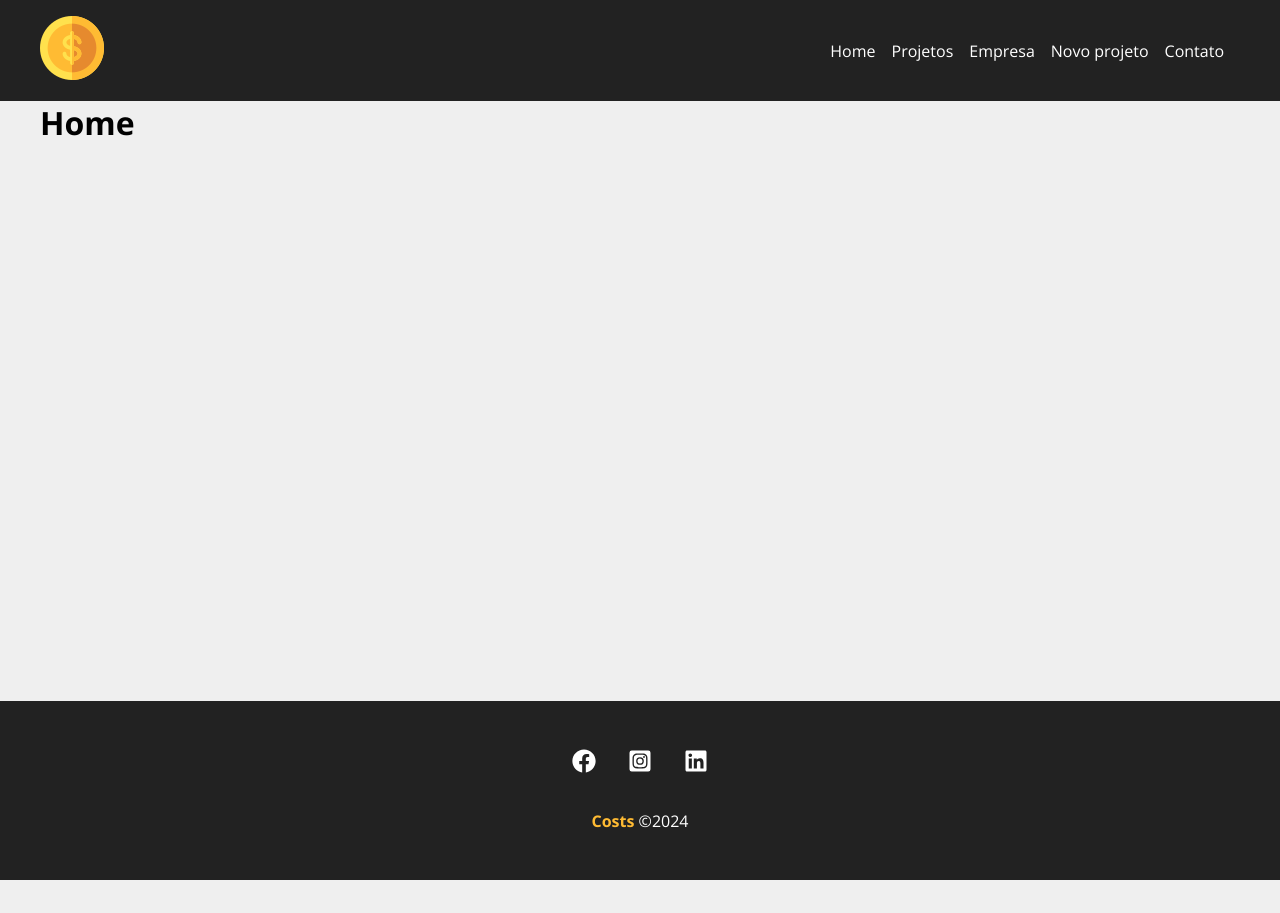
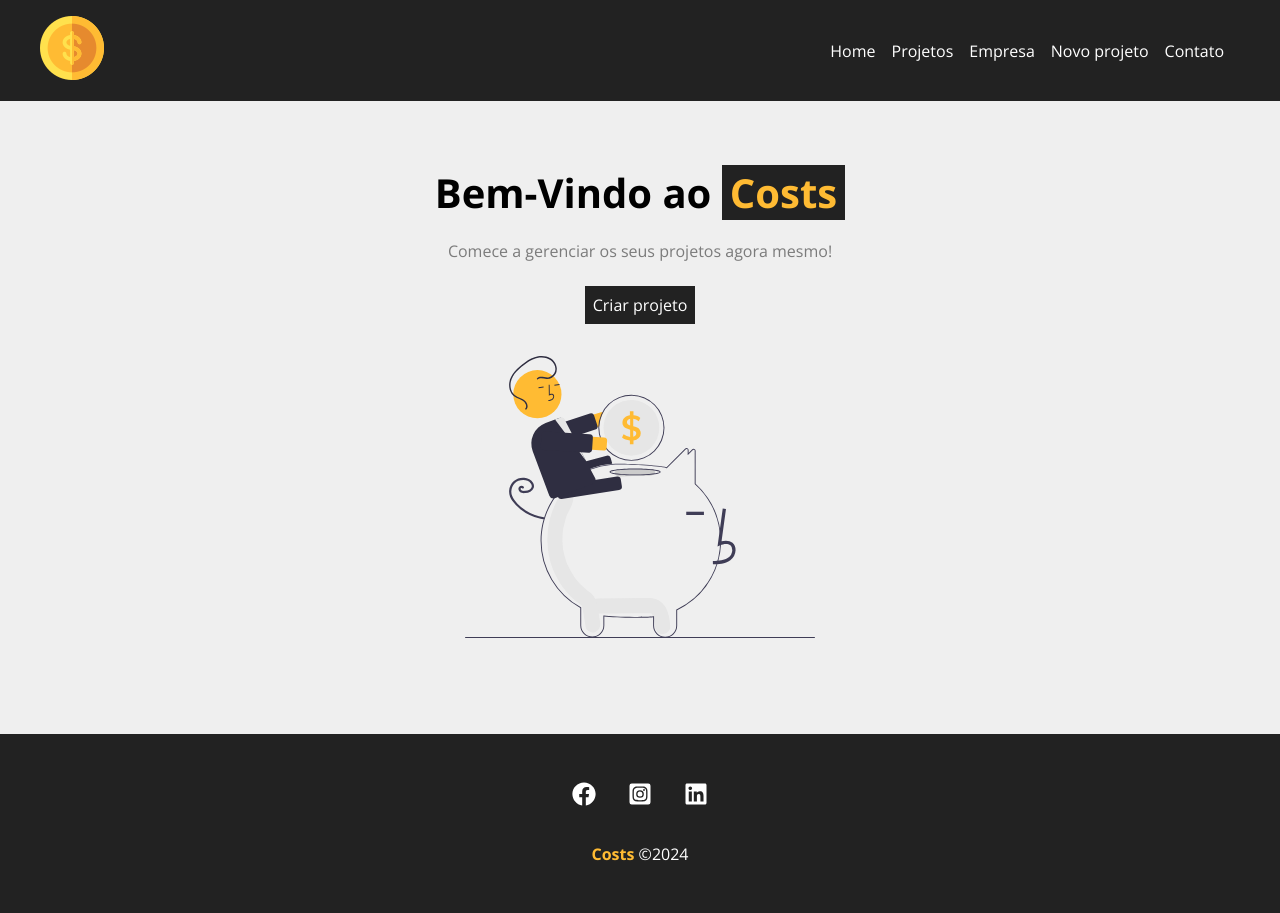
Before and after one commit to WictorPereira/Meu-Projeto-React, a React (Vite) app in the folder costs/: page / in a window 1280 px wide. Before the commit the page ends 880 px from the top, so only its background shows below. Built offline with nearby package versions, Linux system fonts and the light colour scheme.

Commit message:
Criando Home
jsx e css da home finalizadas

```diff
--- /dev/null
+++ b/costs/src/components/layout/LinkButton.jsx
@@ -0,0 +1,12 @@
+import styles from "./LinkButton.module.css"
+import { Link } from 'react-router-dom';
+
+function LinkButton({to, text}) {
+    return(
+        <Link className={styles.btn} to = {to} >
+        {text}
+        </Link>
+    )
+}
+
+export default LinkButton
--- /dev/null
+++ b/costs/src/components/layout/LinkButton.module.css
@@ -0,0 +1,11 @@
+.btn{
+    background-color: #222;
+    color :#fff;
+    padding: 0.5em;
+    text-decoration: none;
+    transition: 0.5s;
+}
+
+.btn:hover{
+    color: #ffbb33;
+}
--- a/costs/src/components/pages/Home.jsx
+++ b/costs/src/components/pages/Home.jsx
@@ -1,5 +1,16 @@
+import styles from './Home.module.css'
+import savings from '../../img/savings.svg'
+import LinkButton from '../layout/LinkButton.jsx';
+
 function Home() {
-    return <h1>Home</h1>
+    return(
+        <section className= {styles.home_container}>
+            <h1>Bem-Vindo ao <span>Costs</span></h1>
+            <p>Comece a gerenciar os seus projetos agora mesmo!</p>
+             <LinkButton to = "/newproject" text ="Criar projeto"/>
+            <img src={savings} alt="costs" />
+        </section>
+    )
 }
 
 export default Home
--- /dev/null
+++ b/costs/src/components/pages/Home.module.css
@@ -0,0 +1,29 @@
+.home_container{
+    display: flex;
+    flex-direction: column;
+    align-items: center;
+    justify-content: center;
+    padding: 4em;
+    width: 100%;
+}
+
+.home_container h1{
+    font-size: 2.5em;
+    margin-bottom: .5em;
+}
+
+.home_container h1 span {
+    color: #ffbb33;
+    padding: 0 .2em;
+    background-color:#222;
+}
+
+.home_container p {
+    margin-bottom:  1.5em;
+    color: #7b7b7b;
+}
+
+.home_container img{
+    width: 350px;
+    margin: 2em 0;
+}
```
